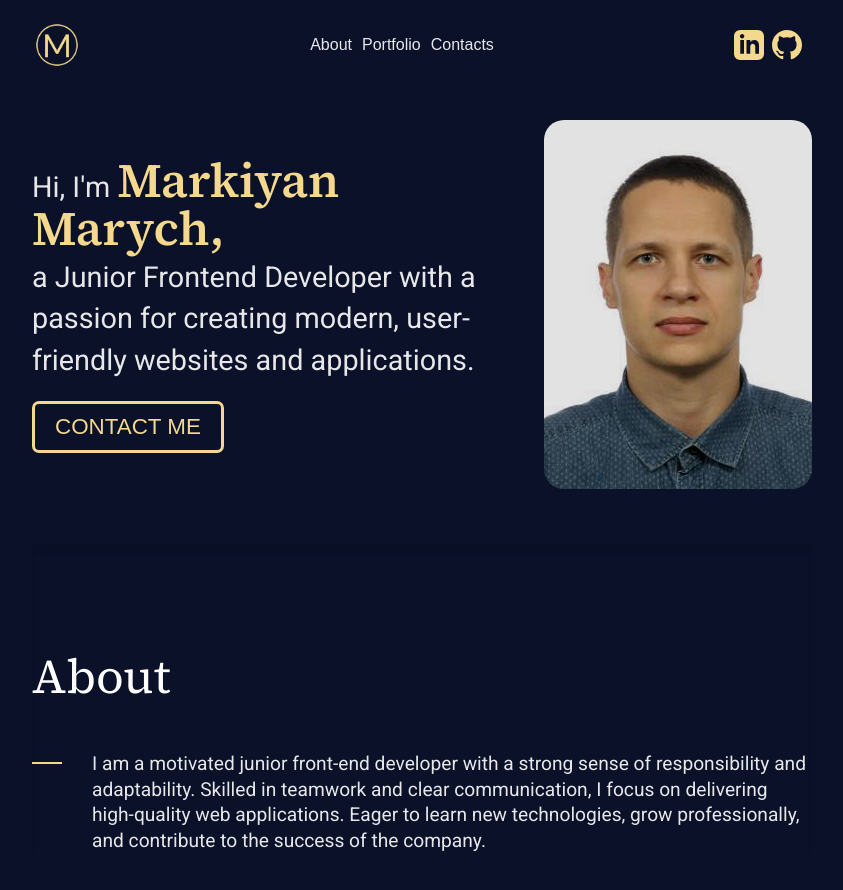
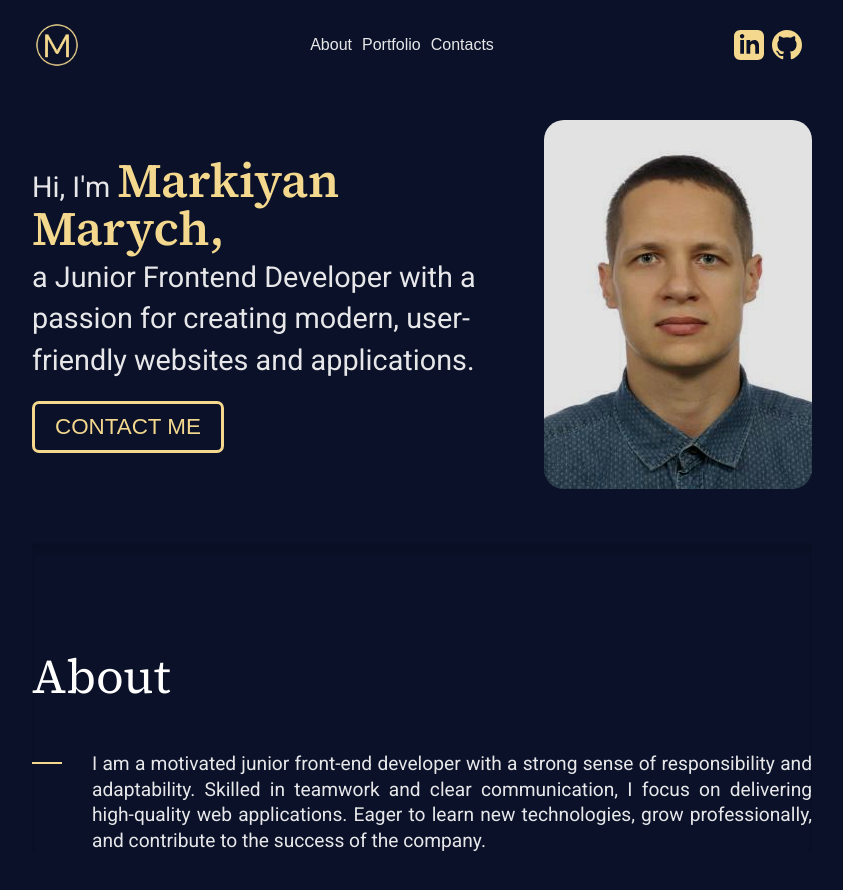
Before and after one commit to MarkiMark01/portfolio_vite_sass, a React (Vite) app: page / in a window 1280 px wide. Shown: the top 890 px of the page, without its empty margins (218-1061 px from the left). Built offline with nearby package versions, Linux system fonts and the light colour scheme.

Commit message:
updated about.scss

```diff
--- a/src/components/pages/about/about.module.scss
+++ b/src/components/pages/about/about.module.scss
@@ -15,9 +15,9 @@
         font-weight: 400;
         line-height: 1.6rem;
         padding-left: 60px;
-    }
+        text-align: justify;
 
-.text::before{
+        &::before{
             content: '';
             display: block;
             width: 30px;
@@ -28,3 +28,6 @@
             top: 13px;
         }
     }
+
+
+}
```
Lines whose indentation alone changed are shown as unchanged.
